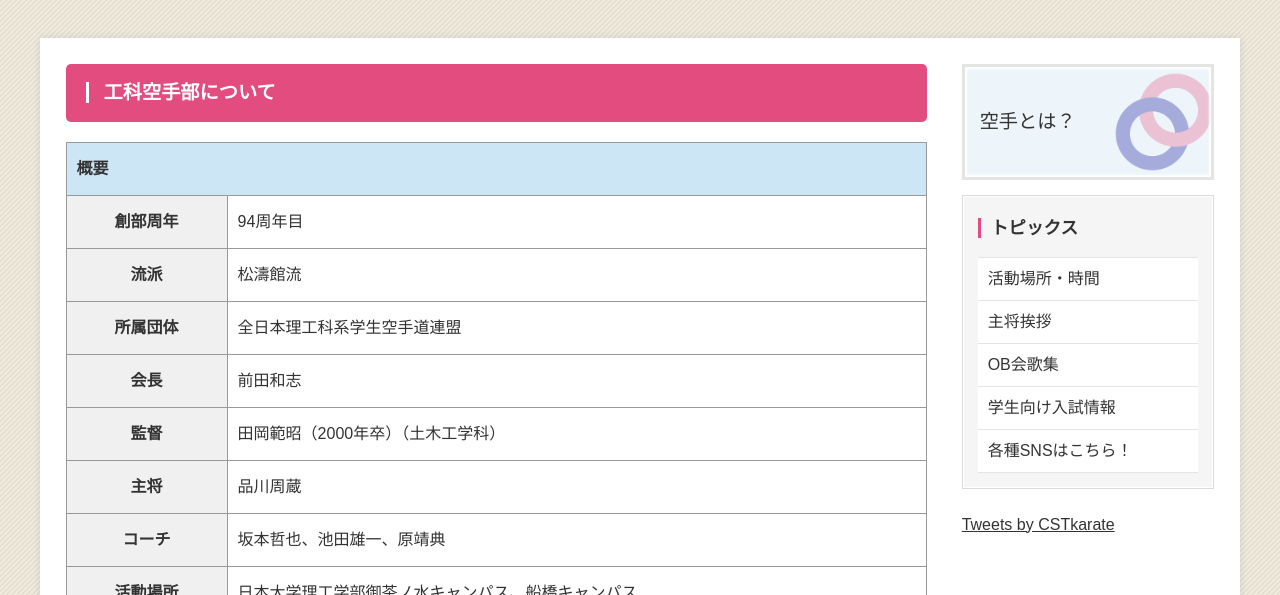
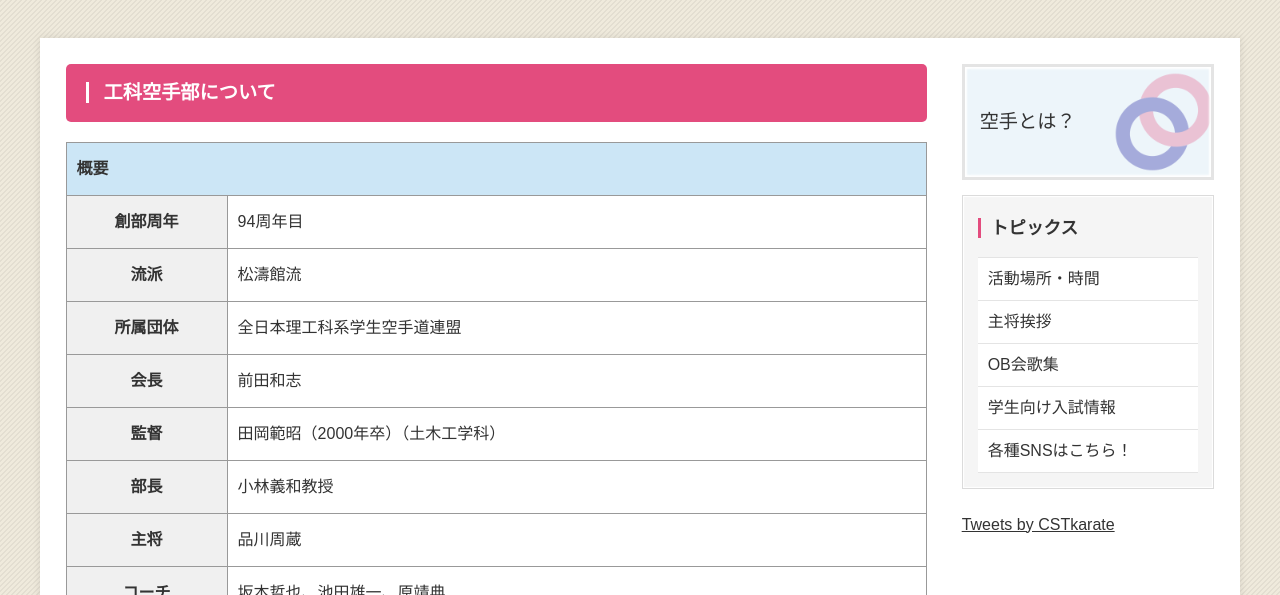
Before and after one commit to ShuzoShinagawa1102/koukakarate_website, a plain HTML site: page about.html in a window 1280 px wide. Shown: the part 205-800 px from the top of the page. Drawn offline with Linux system fonts and the light colour scheme; a script that the page names is missing.

Commit message:
Update about.html

```diff
--- a/about.html
+++ b/about.html
@@ -79,6 +79,10 @@
 		<tr>
 		<th>監督</th>
 		<td>田岡範昭（2000年卒）（土木工学科）</td>
+		</tr>
+		<tr>
+		<th>部長</th>
+		<td>小林義和教授</td>
 		</tr>
 		<th>主将</th>
 		<td>品川周蔵</td>
```
